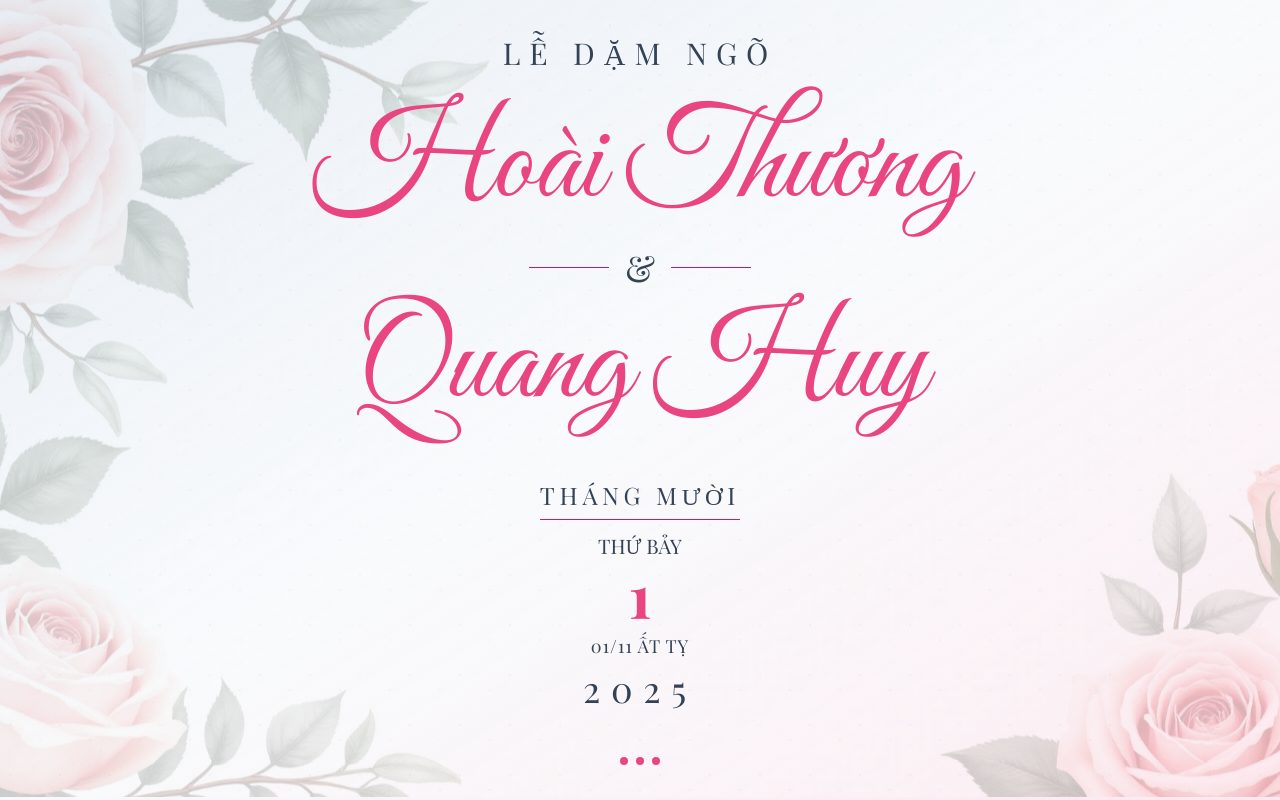
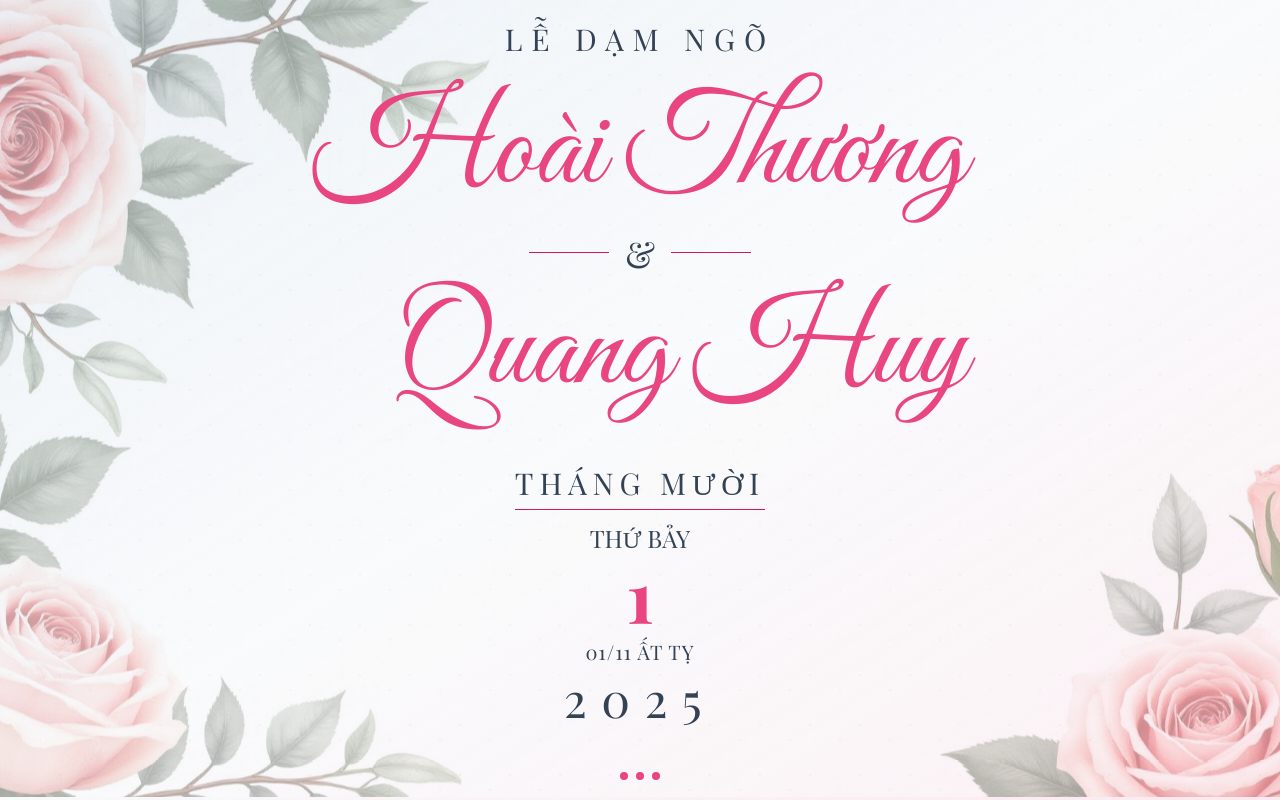
Before and after one commit to huyzblm98/wedding-huy-thuong, a React (Vite) app: page / in a window 1280 px wide. Built offline with nearby package versions, Linux system fonts and the light colour scheme; the HTML template or start-up script is replaced by a standard one.

Commit message:
Update wedding invitation details

```diff
--- a/src/components/WeddingHero.tsx
+++ b/src/components/WeddingHero.tsx
@@ -12,7 +12,7 @@ const WeddingHero = () => {
     <div className="relative min-h-screen flex items-center justify-center overflow-hidden bg-gradient-to-br from-wedding-blue via-background to-wedding-rose-light">
       {/* Animated Background Image */}
       <div
-        className="absolute inset-0 animate-float opacity-50"
+        className="absolute inset-0 animate-float opacity-70"
         style={{
           backgroundImage: `url(${floralTopLeft})`,
           backgroundSize: 'cover',
@@ -22,16 +22,16 @@ const WeddingHero = () => {
       ></div>
 
       {/* Overlay to soften the background */}
-      <div className="absolute inset-0 bg-gradient-to-br from-wedding-blue/50 via-background/60 to-wedding-rose-light/50"></div>
+      <div className="absolute inset-0 bg-gradient-to-br from-wedding-blue/40 via-background/50 to-wedding-rose-light/40"></div>
 
       {/* Main Content */}
       <div className={`relative z-10 text-center px-6 transition-all duration-1000 ${isVisible ? 'opacity-100 translate-y-0' : 'opacity-0 translate-y-10'}`}>
-        <h2 className="font-playfair text-2xl md:text-3xl tracking-[0.3em] text-wedding-text mb-8 animate-fade-in">
-          LỄ DẶM NGÕ
+        <h2 className="font-playfair text-xl md:text-2xl lg:text-3xl tracking-[0.3em] text-wedding-text mb-8 animate-fade-in">
+          LỄ DẠM NGÕ
         </h2>
 
-        <div className="mb-6 animate-fade-in" style={{ animationDelay: '0.3s' }}>
-          <h1 className="font-script text-6xl md:text-8xl lg:text-9xl text-wedding-rose mb-2">
+        <div className="mb-6 animate-fade-in max-w-4xl mx-auto" style={{ animationDelay: '0.3s' }}>
+          <h1 className="font-script text-6xl md:text-8xl lg:text-9xl text-wedding-rose mb-2 text-left">
             Hoài Thương
           </h1>
           <div className="flex items-center justify-center gap-4 my-4">
@@ -39,27 +39,27 @@ const WeddingHero = () => {
             <span className="font-playfair text-3xl md:text-4xl text-wedding-text">&</span>
             <div className="h-px w-20 bg-wedding-accent"></div>
           </div>
-          <h1 className="font-script text-6xl md:text-8xl lg:text-9xl text-wedding-rose">
+          <h1 className="font-script text-6xl md:text-8xl lg:text-9xl text-wedding-rose text-right">
             Quang Huy
           </h1>
         </div>
 
         <div className="mt-12 animate-fade-in" style={{ animationDelay: '0.6s' }}>
           <div className="inline-block">
-            <p className="font-playfair text-xl md:text-2xl tracking-[0.2em] text-wedding-text mb-2">
+            <p className="font-playfair text-2xl md:text-3xl tracking-[0.2em] text-wedding-text mb-2">
               THÁNG MƯỜI
             </p>
             <div className="h-px bg-wedding-accent mb-3"></div>
-            <p className="font-playfair text-lg md:text-xl text-wedding-text mb-1">
+            <p className="font-playfair text-xl md:text-2xl text-wedding-text mb-1">
               THỨ BẢY
             </p>
-            <p className="font-playfair text-5xl md:text-6xl font-bold text-wedding-rose mb-2">
+            <p className="font-playfair text-6xl md:text-7xl font-bold text-wedding-rose mb-2">
               1
             </p>
-            <p className="font-playfair text-base md:text-lg text-wedding-text tracking-wider mb-2">
+            <p className="font-playfair text-lg md:text-xl text-wedding-text tracking-wider mb-2">
               01/11 ẤT TỴ
             </p>
-            <p className="font-playfair text-3xl md:text-4xl tracking-[0.3em] text-wedding-text">
+            <p className="font-playfair text-4xl md:text-5xl tracking-[0.3em] text-wedding-text">
               2025
             </p>
           </div>
```
